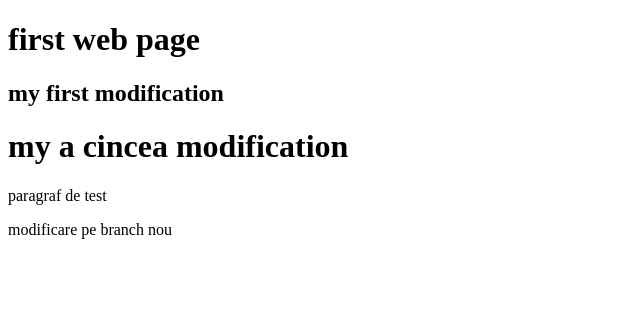
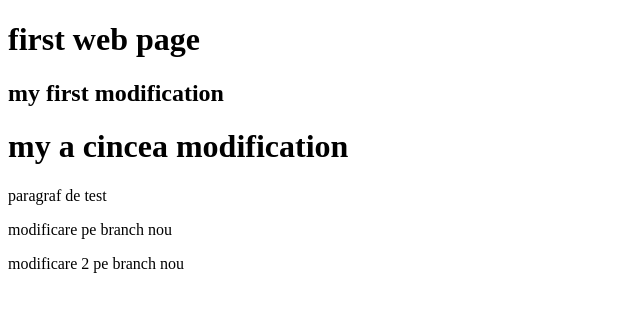
Before and after one commit to Simonkhawam/DemoGOIT12-06, a plain HTML site: page index.html in a window 1280 px wide. Shown: the whole page, without its empty margins (0-640 px from the left). Drawn offline with Linux system fonts and the light colour scheme.

Commit message:
modificare 2
modification

```diff
--- a/index.html
+++ b/index.html
@@ -12,6 +12,7 @@
     <h1>my a cincea modification</h1>
     <p>paragraf de test</p>
     <p>modificare pe branch nou</p>
+    <p>modificare 2 pe branch nou</p>
 </body>
 
 </html>
```
